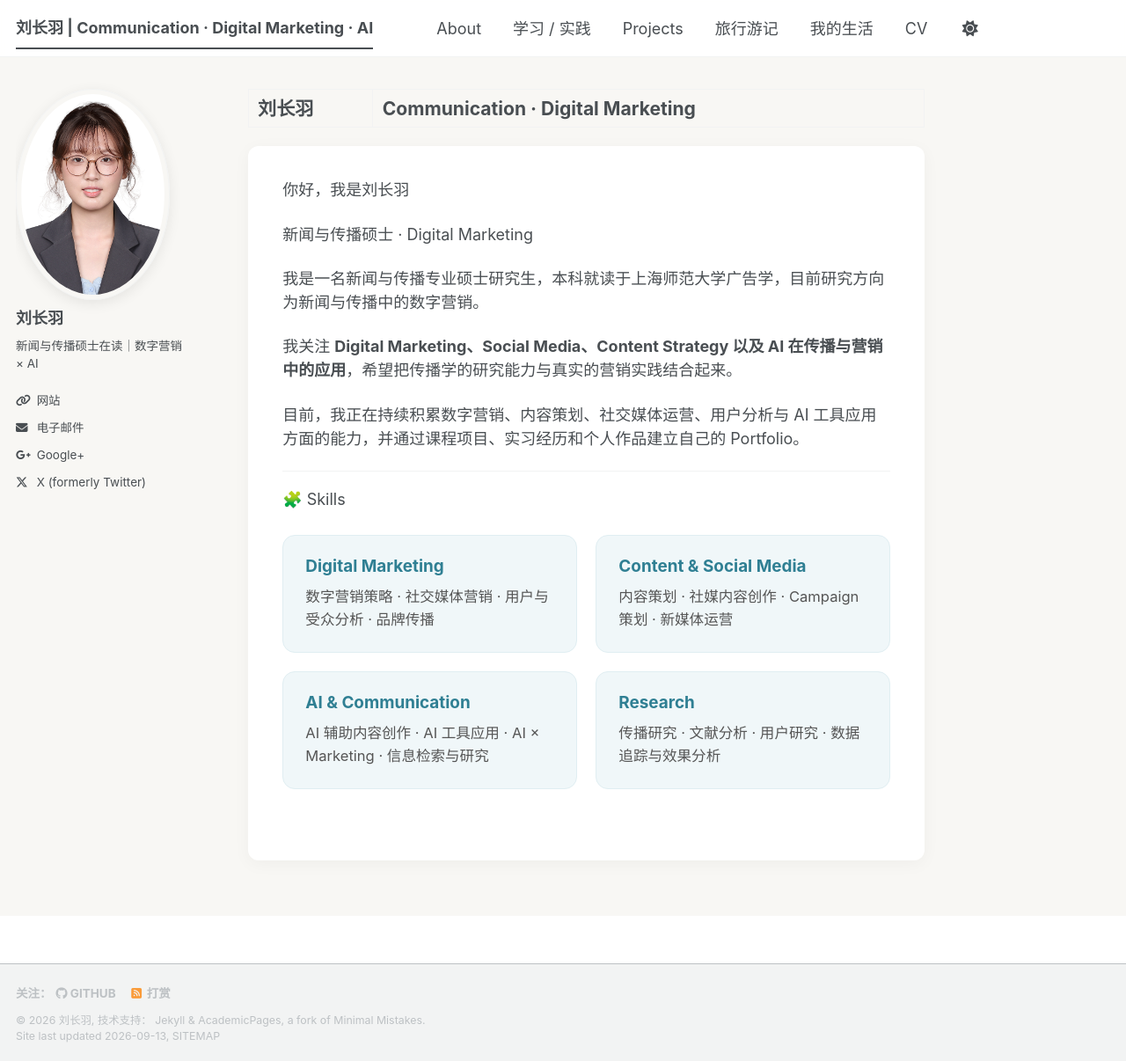
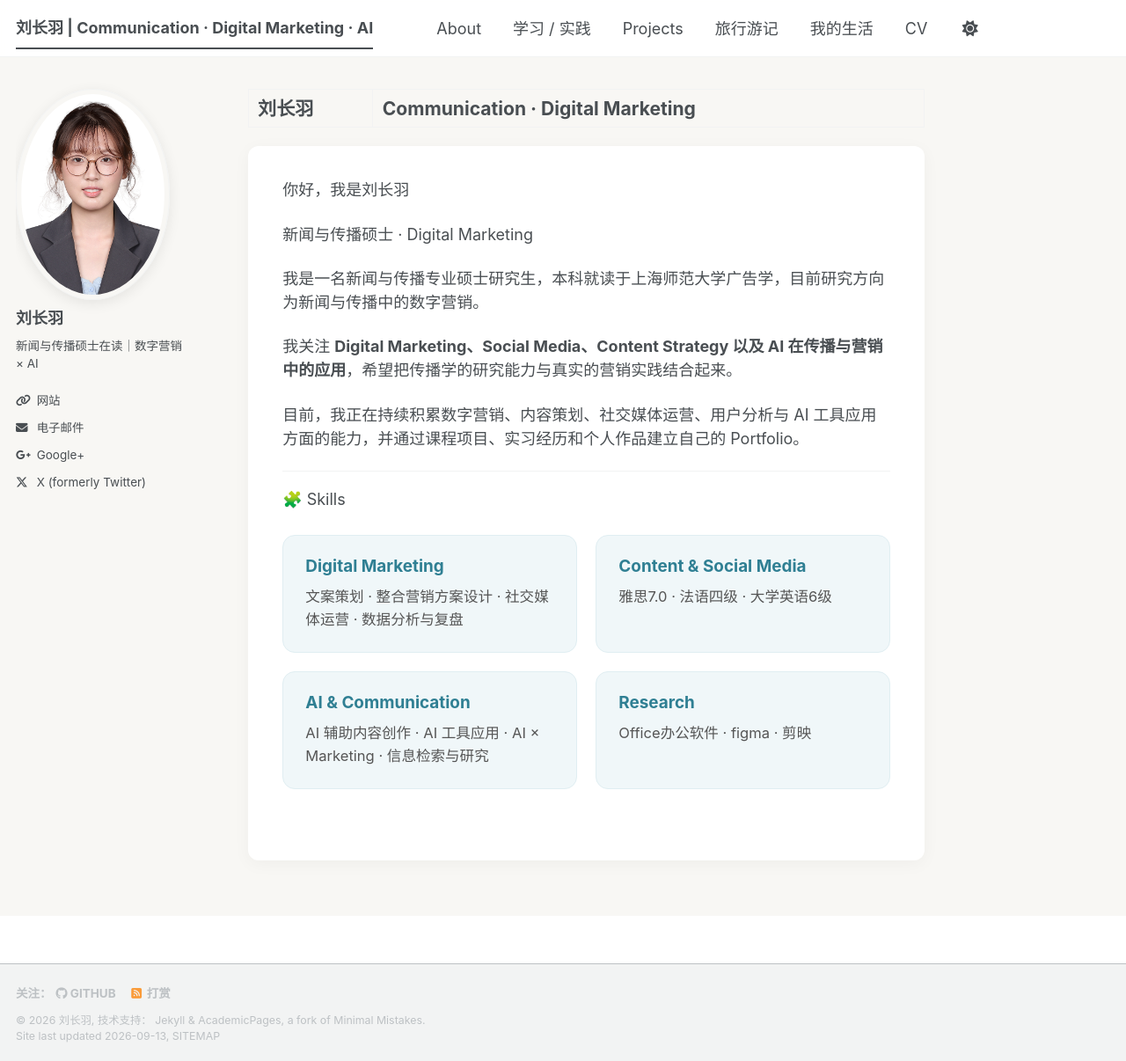
Before and after one commit to lunaalovegood2004-del/lunaalovegood2004-del.github.io, a Jekyll site: the page built from _pages/about.md, in a window 1280 px wide and 1206 px high. Shown: the whole window at 88% size. Built offline with Jekyll 4.4.1, drawn with Linux system fonts in a browser that asks for light colours; a style sheet for code colours, icons or effects is not loaded.

Commit message:
Update about.md

```diff
--- a/_pages/about.md
+++ b/_pages/about.md
@@ -25,12 +25,12 @@ redirect_from:
 <div class="skills-grid">
   <div class="skill-card">
     <h4>Digital Marketing</h4>
-    <p>数字营销策略 · 社交媒体营销 · 用户与受众分析 · 品牌传播</p>
+    <p>文案策划 · 整合营销方案设计 · 社交媒体运营 · 数据分析与复盘</p>
   </div>
 
   <div class="skill-card">
     <h4>Content & Social Media</h4>
-    <p>内容策划 · 社媒内容创作 · Campaign 策划 · 新媒体运营</p>
+    <p>雅思7.0 · 法语四级 · 大学英语6级</p>
   </div>
 
   <div class="skill-card">
@@ -40,7 +40,7 @@ redirect_from:
 
   <div class="skill-card">
     <h4>Research</h4>
-    <p>传播研究 · 文献分析 · 用户研究 · 数据追踪与效果分析</p>
+    <p>Office办公软件 · figma · 剪映 </p>
   </div>
 </div>
 
```
